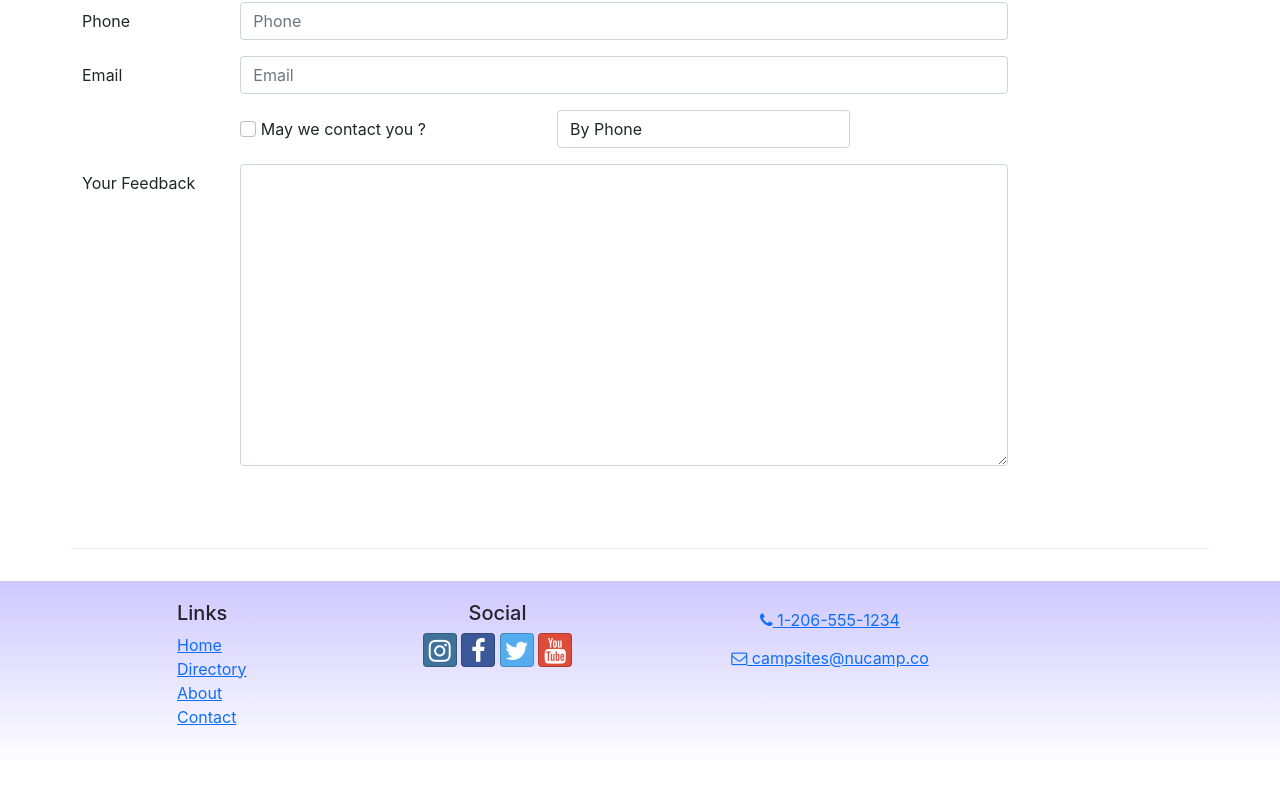
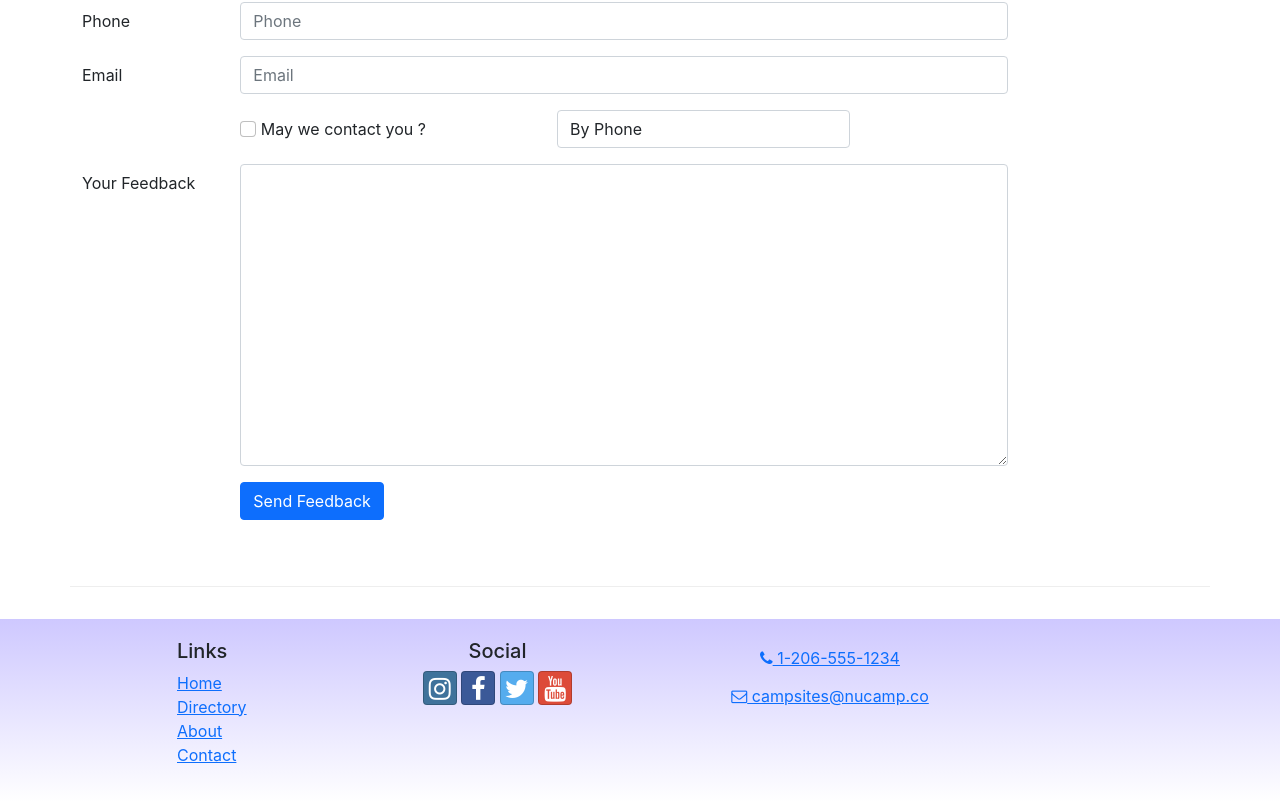
Before and after one commit to RozoLux/Nucamp---React, a React (Create React App) app: page /contact in a window 1280 px wide. Shown: the part 720-1521 px from the top of the page. Before the commit the page ends 1485 px from the top, so only its background shows below. Built offline with nearby package versions, Linux system fonts and the light colour scheme.

Commit message:
ContactForm Part 3

```diff
--- a/src/components/ContactForm.js
+++ b/src/components/ContactForm.js
@@ -1,7 +1,14 @@
 import { Button, Label, Col, FormGroup} from 'reactstrap';
 import {Formik, Field, Form } from 'formik';
 
+
 const ContactForm = () => {
+  const handleSubmit =(values, {resetForm}) => {
+    console.log('form values:', values);
+    console.log('in JSON format:', JSON.stringify(values));
+    resetForm();
+  }
+
   return (
     <Formik
       initialValues={{
@@ -13,6 +20,7 @@
         contactType: 'By Phone',
         feedback: ''
       }}
+      onSubmit={handleSubmit}
     >
       <Form>
         <FormGroup row>
@@ -98,9 +106,12 @@
           </Col>
         </FormGroup>
         <FormGroup row>
-
+          <Col md={{size:10, offset: 2}} >
+            <Button type='submit' color='primary'>
+              Send Feedback
+            </Button>
+          </Col>
         </FormGroup>
-
       </Form>
     </Formik>
   )
```
